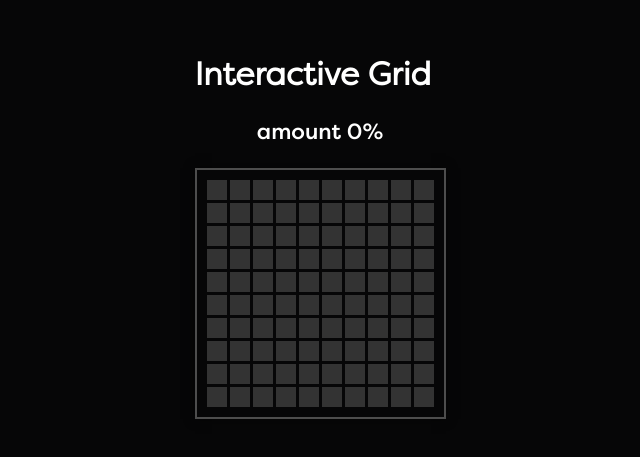
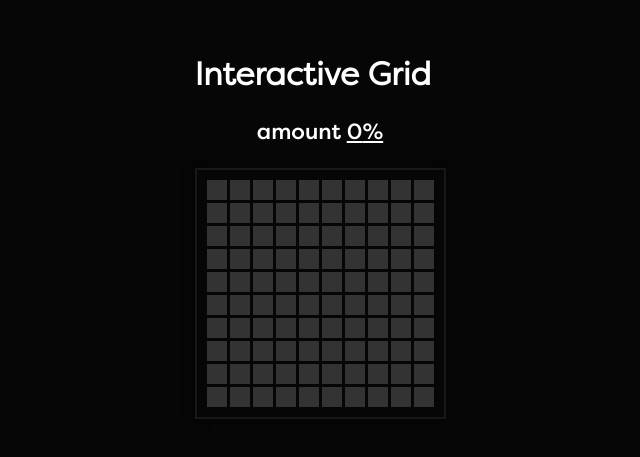
Before and after one commit to volccu/interactive-grid, a React (Create React App) app: page / in a window 1280 px wide. Shown: the part 173-630 px from the top of the page, without its empty margins (320-960 px from the left). Built offline with nearby package versions, Linux system fonts and the light colour scheme; the HTML template or start-up script is replaced by a standard one.

Commit message:
Updated amount display with underline feature

```diff
--- a/src/Grid.css
+++ b/src/Grid.css
@@ -30,7 +30,7 @@ body {
   grid-template-rows: repeat(10, 20px);    /* Pienempi koko */
   gap: 3px; /* Vähemmän tilaa ruutujen välillä */
   padding: 10px;
-  border: 2px solid #4d4d4d;
+  border: 2px solid #181818;
   border-radius: 0px;
   box-shadow: 0 0 10px rgba(0, 0, 0, 0.5);
 }
@@ -83,6 +83,12 @@ body {
   -moz-appearance: textfield; /* Poistaa spinner-nuolet Firefoxissa */
 }
 
+.clickable {
+  text-decoration: underline;
+  cursor: pointer;
+  display: inline-block;
+}
+
 /* Poistaa spinner-nuolet Chromessa, Safarissa ja Edgessä */
 .percentage-input::-webkit-outer-spin-button,
 .percentage-input::-webkit-inner-spin-button {
--- a/src/Grid.js
+++ b/src/Grid.js
@@ -98,14 +98,6 @@ function Grid() {
 
   const filledSquares = Math.round((percentage / 100) * GRID_SIZE * GRID_SIZE);
 
-// Funktio, joka laskee oikean prosenttiosuuden
-const handleClickOnGridItem = (index) => {
-  // Lasketaan prosenttiosuus siten, että ensimmäinen ruutu on 1% ja viimeinen on 100%
-  const newPercentage = Math.ceil(((index + 1) / (GRID_SIZE * GRID_SIZE)) * 100);
-  setPercentage(newPercentage);
-  setInputValue(newPercentage);
-};
-
   const gridItems = Array.from({ length: GRID_SIZE * GRID_SIZE }).map((_, index) => {
     const row = Math.floor(index / GRID_SIZE);
     const col = index % GRID_SIZE;
@@ -114,7 +106,7 @@ const gridItems = Array.from({ length: GRID_SIZE * GRID_SIZE }).map((_, index) =
       <div
         key={index}
         className={`grid-item ${bottomUpIndex < filledSquares ? "filled" : ""}`}
-      onClick={() => handleClickOnGridItem(bottomUpIndex)}
+        onClick={() => setPercentage(Math.round((bottomUpIndex / (GRID_SIZE * GRID_SIZE)) * 100))}
       ></div>
     );
   });
@@ -136,7 +128,9 @@ const gridItems = Array.from({ length: GRID_SIZE * GRID_SIZE }).map((_, index) =
             autoFocus
           />
         ) : (
-          <span onClick={() => setIsEditing(true)}>amount {percentage}%</span>
+          <span onClick={() => setIsEditing(true)}>
+            amount <span className="clickable">{percentage}%</span>
+          </span>
         )}
       </div>
       {/* Ruudukko säilyy ennallaan */}
@@ -145,6 +139,7 @@ const gridItems = Array.from({ length: GRID_SIZE * GRID_SIZE }).map((_, index) =
   );
 
 
+
 }
 
 export default Grid;
```
Lines whose indentation alone changed are shown as unchanged.
